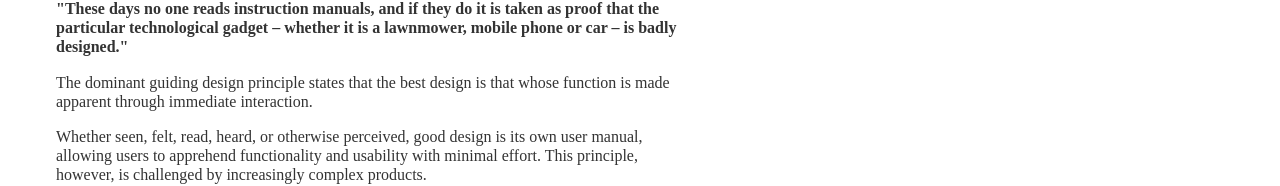
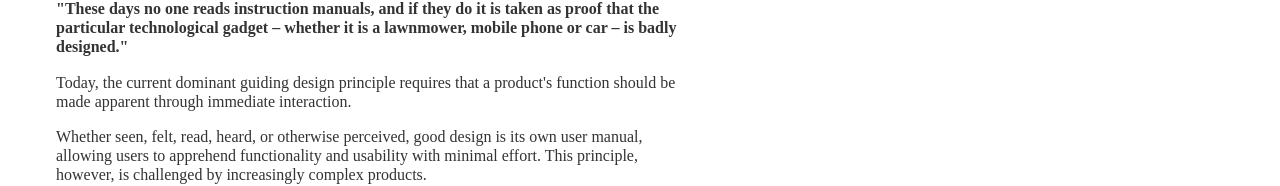
Before and after one commit to morgan-lang/conveyux-essay, a plain HTML site: page index.html in a window 1280 px wide. Shown: the part 250-436 px from the top of the page. Drawn offline with Linux system fonts and the light colour scheme; a web font is replaced by a local one.

Commit message:
awkward phrasing

```diff
--- a/index.html
+++ b/index.html
@@ -22,7 +22,7 @@
         <h2>UX Challenges</h2>
 
         <p><a href="http://www.theguardian.com/technology/2009/aug/19/instruction-manual-obsolete" target="_blank">"These days no one reads instruction manuals, and if they do it is taken as proof that the particular technological gadget – whether it is a lawnmower, mobile phone or car – is badly designed."</a></p>
-         <p>The dominant guiding design principle states that the best design is that whose function is made apparent through immediate interaction.</p>
+         <p>Today, the current dominant guiding design principle requires that a product's function should be made apparent through immediate interaction.</p>
           <p>Whether seen, felt, read, heard, or otherwise perceived, good design is its own user manual, allowing users to apprehend functionality and usability with minimal effort. This principle, however, is challenged by increasingly complex products.</p>
           <p>Clearly, traditional print- or screen-oriented user guides and product manuals cannot be solely relied upon to communicate functionality to users. Therefore, the future of UX is bringing to bear all possible channels.</p>
 
```
